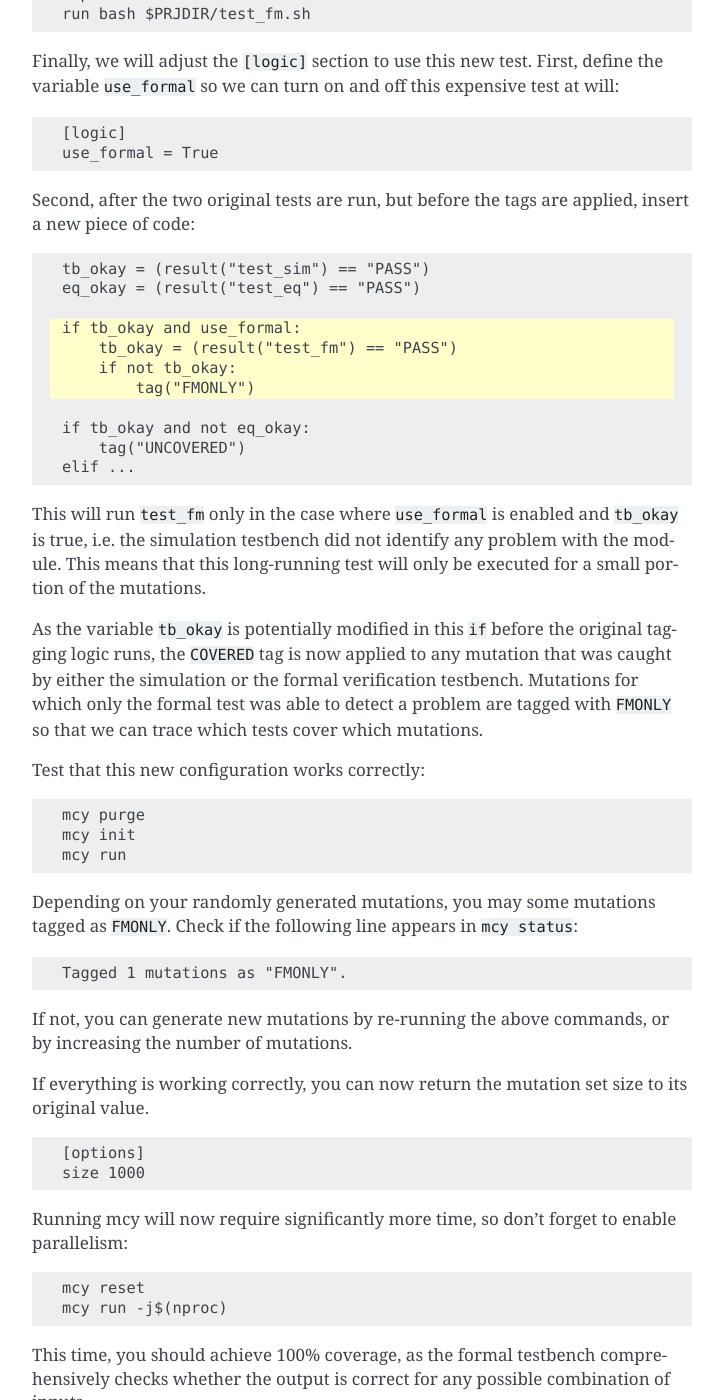
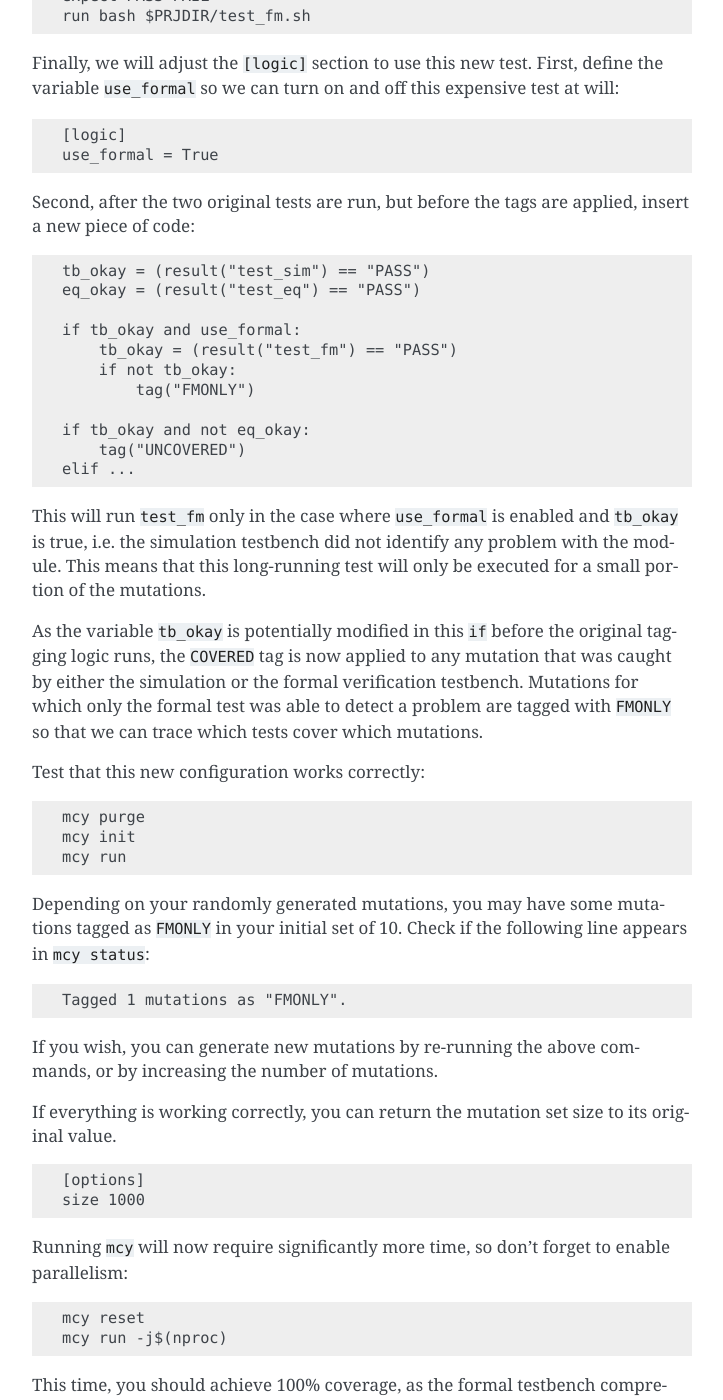
Before and after one commit to YosysHQ/mcy, a Sphinx documentation site: the page built from docs/source/tutorial.rst, in a window 1280 px wide and 1400 px high, scrolled down 11832 px. Shown: the whole window, without its empty margins (388-1111 px from the left). Built offline with Sphinx 7.4.7, drawn with Linux system fonts in a browser that asks for light colours; some of the changed text lies outside the part shown.

Commit message:
removing :emphasize-lines: until readthedocs is set up as it deletes code block in github view

```diff
--- a/docs/source/tutorial.rst
+++ b/docs/source/tutorial.rst
@@ -421,7 +421,7 @@ As mutations are generated randomly, the better your coverage, the larger the si
 Bonus: Integrating a second test
 ~~~~~~~~~~~~~~~~~~~~~~~~~~~~~~~~
 
-Often, you will have a whole collection of tests of differing size and strictness. These can all be integrated into a single ``mcy`` project to obtain a coverage metric for the test suite as a whole. In this section we will add a second, longer-running but more thorough testbench to increase the coverage metric.
+Often, you will have a whole collection of tests of differing scope and strictness. These can all be integrated into a single ``mcy`` project to obtain a coverage metric for the test suite as a whole. In this section we will add a second, longer-running but more thorough testbench to increase the coverage metric.
 
 ``test_fm`` is a formal testbench that fully verifies that the module fulfils a formal definition of the desired behaviour. Because it significantly increases the runtime of the example, ``test_fm`` is disabled by default in the ``bitcnt`` example. It can be enabled or disabled by setting the variable ``use_formal`` defined in ``config.mcy``.
 
@@ -467,7 +467,7 @@ Next, run ``mcy task -k test_sim 1``. Take note of the task uuid printed.
 
 Enter the directory ``tasks/${uuid}`` created by this command and run ``bash ../../test_fm.sh`` to check that the test functions correctly (it should return PASS, because task 1 is always ``mutate -mode none`` which introduces no mutation).
 
-If it works as expected, we can add this test to the mcy configuration. In ``config.mcy``, under the section ``[options]`` reduce the size again while we work and add a new tag ``FMONLY``:
+If it works as expected, we can add this test to the ``mcy`` configuration. In ``config.mcy``, under the section ``[options]`` reduce the size again while we work and add a new tag ``FMONLY``:
 
 .. code-block:: text
 
@@ -519,22 +518,22 @@ Test that this new configuration works correctly:
 	mcy init
 	mcy run
 
-Depending on your randomly generated mutations, you may some mutations tagged as ``FMONLY``. Check if the following line appears in ``mcy status``:
+Depending on your randomly generated mutations, you may have some mutations tagged as ``FMONLY`` in your initial set of 10. Check if the following line appears in ``mcy status``:
 
 .. code-block:: text
 
 	Tagged 1 mutations as "FMONLY".
 
-If not, you can generate new mutations by re-running the above commands, or by increasing the number of mutations.
+If you wish, you can generate new mutations by re-running the above commands, or by increasing the number of mutations.
 
-If everything is working correctly, you can now return the mutation set size to its original value.
+If everything is working correctly, you can return the mutation set size to its original value.
 
 .. code-block:: text
 
 	[options]
 	size 1000
 
-Running mcy will now require significantly more time, so don't forget to enable parallelism:
+Running ``mcy`` will now require significantly more time, so don't forget to enable parallelism:
 
 .. code-block:: text
 
```
Also changed, not shown: other parts of docs/source/tutorial.rst (+0 -1 lines).
